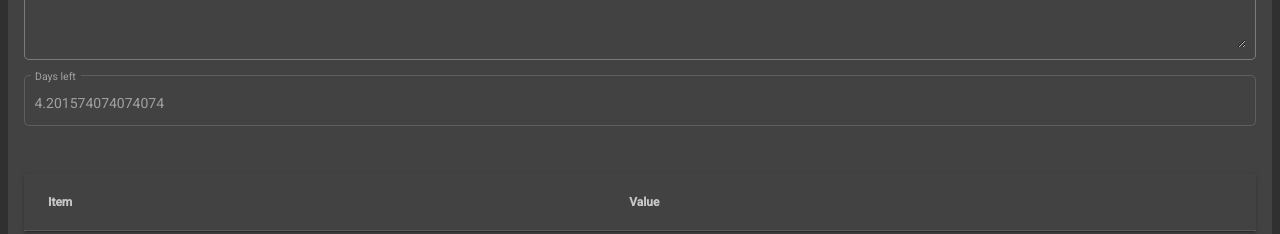
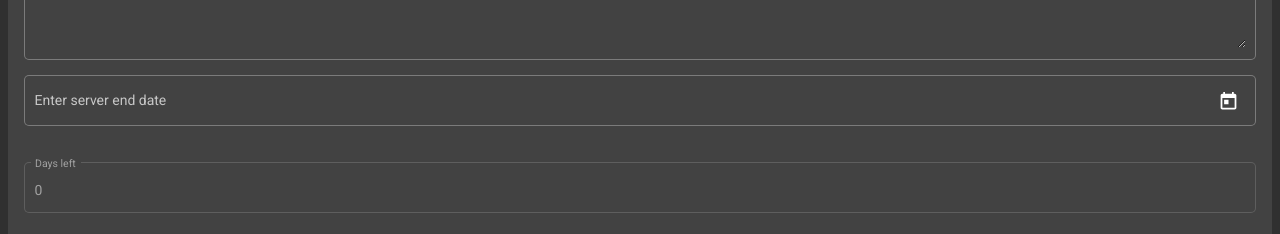
Before and after one commit to AshkanHovold/ffoEE, an Angular app: page / in a window 1280 px wide. Shown: the part 566-800 px from the top of the page. Built offline with nearby package versions, Linux system fonts and the light colour scheme.

Commit message:
manually enter server end date

```diff
--- a/src/app/app.component.html
+++ b/src/app/app.component.html
@@ -14,6 +14,13 @@
         <mat-form-field appearance="outline" class="full-width">
           <mat-label>Enter Raw Text from Advisor page</mat-label>
           <textarea matInput (input)="extractValues($event)"></textarea>
+        </mat-form-field>
+
+        <mat-form-field appearance="outline" class="full-width-input">
+          <mat-label>Enter server end date</mat-label>
+          <input matInput [matDatepicker]="picker" (dateInput)="setEndDate($event)" />
+          <mat-datepicker-toggle matSuffix [for]="picker"></mat-datepicker-toggle>
+          <mat-datepicker #picker></mat-datepicker>
         </mat-form-field>
 
         <mat-form-field appearance="outline" class="full-width-input">
--- a/src/app/app.component.ts
+++ b/src/app/app.component.ts
@@ -11,19 +11,26 @@ import { MatTableDataSource } from '@angular/material/table';
 export class AppComponent implements OnInit {
   salesData: SalesData = new SalesData();
   currentTime: string = new Date().toISOString();
-  serverEnds: string = new Date(Date.UTC(2023, 9, 16, 23, 59)).toISOString();
+  serverEnds: string = new Date().toISOString();
   grabInfoRows: MatTableDataSource<TableData> =
     new MatTableDataSource<TableData>();
   bpt = 308;
   rawGrabText: string = '';
   ngOnInit(): void {
     this.salesData = new SalesData();
-    this.salesData.setDaysLeft(
-      this.daysBetween(this.serverEnds, this.currentTime)
-    );
+    this.salesData.currentTime = this.currentTime;
+    this.salesData.serverEnds = this.serverEnds;
     this.salesData.calcAll();
   }
   name = 'Angular ' + VERSION.major;
+
+  setEndDate(event: any) {
+
+    this.salesData.serverEnds = new Date(event.target.value).toISOString();
+    this.salesData.currentTime = new Date().toISOString();
+    this.salesData.calcAll();
+    this.updateTableData();
+  }
 
   displayedColumns: string[] = ['label', 'value'];
   grabInfoColumns: string[] = [
@@ -44,21 +51,7 @@ export class AppComponent implements OnInit {
   tableDataFood: any[] = [];
   tableDataOil: any[] = [];
 
-  daysBetween(isoDate1: string, isoDate2: string): number {
-    // Parse the ISO strings into Date objects
-    const date1 = new Date(isoDate1);
-    const date2 = new Date(isoDate2);
 
-    // Calculate the difference in milliseconds
-    const differenceInMilliseconds = Math.abs(
-      date2.getTime() - date1.getTime()
-    );
-
-    // Convert the difference from milliseconds to days
-    const daysDifference = differenceInMilliseconds / (1000 * 60 * 60 * 24);
-
-    return daysDifference;
-  }
 
   updateTableData() {
     this.tableData = [
--- a/src/app/salesData.ts
+++ b/src/app/salesData.ts
@@ -15,6 +15,8 @@ export class SalesData {
   days = 0;
   nw = 0;
   netIncome = 0;
+  serverEnds = '';
+  currentTime = '';
 
   calcFoodToProduce() {
     this.foodToProduce = this.turnsLeft * this.foodProduction;
@@ -34,7 +36,7 @@ export class SalesData {
   setDaysLeft(days: number) {
     this.days = days;
     this.updateTurnsLeft();
-    this.calcAll();
+    //this.calcAll();
   }
   updateTurnsLeft() {
     this.turnsLeft = Math.floor(this.days * 78) + this.turnsOnHand;
@@ -47,10 +49,29 @@ export class SalesData {
   }
 
   calcAll() {
+    this.setDaysLeft(
+      this.daysBetween(this.currentTime, this.serverEnds)
+    );
     this.calcFoodToProduce();
     this.calcOilToProduce();
     this.calcTotalFood();
     this.calcTotalOil();
+  }
+
+  daysBetween(isoDate1: string, isoDate2: string): number {
+    // Parse the ISO strings into Date objects
+    const date1 = new Date(isoDate1);
+    const date2 = new Date(isoDate2);
+
+    // Calculate the difference in milliseconds
+    const differenceInMilliseconds = Math.abs(
+      date2.getTime() - date1.getTime()
+    );
+
+    // Convert the difference from milliseconds to days
+    const daysDifference = differenceInMilliseconds / (1000 * 60 * 60 * 24);
+
+    return daysDifference;
   }
 
   processData(value: string) {
```
